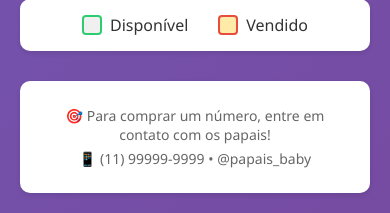
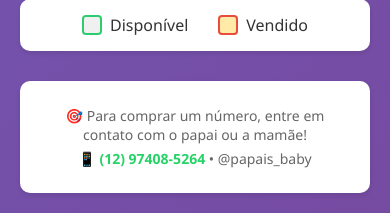
Before and after one commit to lordumungus-code/rifa-app, a Flask app: page / in a window 390 px wide. Shown: the part 3807-4020 px from the top of the page. Run offline with Flask 3, Linux system fonts and the light colour scheme; data comes from the database, SQL or seed files in the repository.

Commit message:
novo index

```diff
--- a/app.py
+++ b/app.py
@@ -7,8 +7,8 @@ app = Flask(__name__)
 app.secret_key = os.environ.get('SECRET_KEY', 'chave-secreta-temporaria')
 
 # Credenciais fixas (você pode alterar)
-ADMIN_USERNAME = "papai"
-ADMIN_PASSWORD = "mamae123"
+ADMIN_USERNAME = "isis"
+ADMIN_PASSWORD = "grego123"
 
 def login_required(f):
     @wraps(f)
--- a/static/style.css
+++ b/static/style.css
@@ -454,4 +454,16 @@ body {
     .info-rodape p {
         font-size: 14px;
     }
+    /* Estilo para o link do WhatsApp */
+.whatsapp-link {
+    color: #25D366;  /* Cor oficial do WhatsApp */
+    text-decoration: none;
+    font-weight: bold;
+    transition: all 0.3s ease;
 }
+
+.whatsapp-link:hover {
+    color: #128C7E;  /* Cor mais escura ao passar o mouse */
+    text-decoration: underline;
+}
+}
--- a/templates/index.html
+++ b/templates/index.html
@@ -45,7 +45,14 @@
 </div>
 
 <div class="info-rodape">
-    <p>🎯 Para comprar um número, entre em contato com os papais!</p>
-    <p>📱 (11) 99999-9999 • @papais_baby</p>
+    <p>🎯 Para comprar um número, entre em contato com o papai ou a mamãe!</p>
+    <p>📱
+        <a href="https://wa.me/5512974085264?text=Olá!%20Quero%20comprar%20um%20número%20da%20rifa!"
+           target="_blank"
+           class="whatsapp-link">
+           (12) 97408-5264
+        </a>
+        • @papais_baby
+    </p>
 </div>
 {% endblock %}
```
